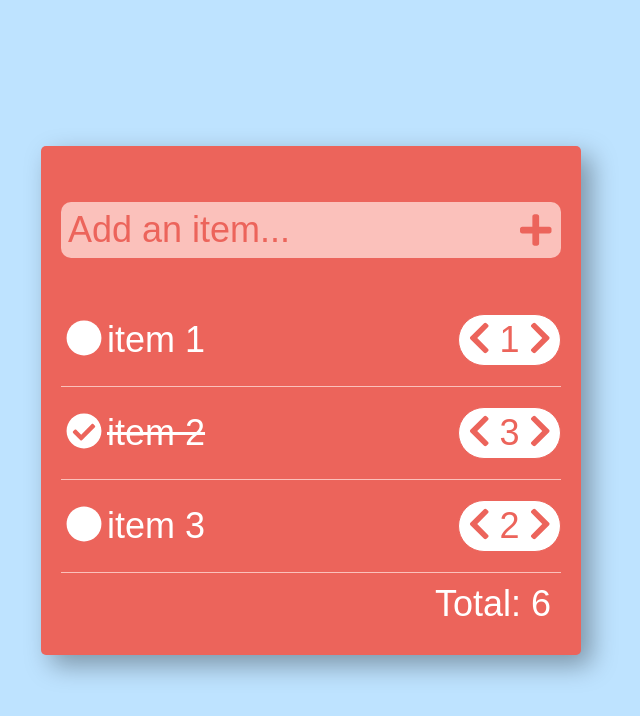
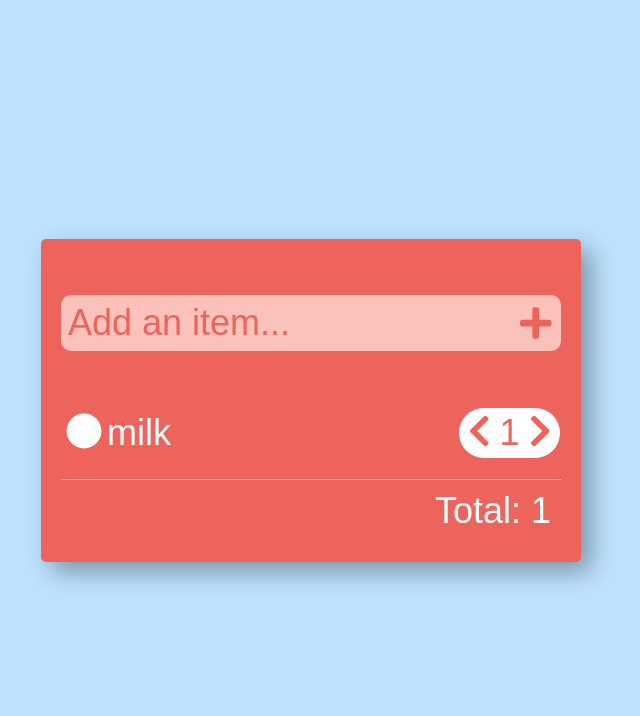
Before and after one commit to loubarb/shopping-list, a React (Create React App) app: page / in a window 1280 px wide. Shown: the top 716 px of the page, without its empty margins (329-969 px from the left). Built offline with nearby package versions, Linux system fonts and the light colour scheme.

Commit message:
Edit spacing and title

```diff
--- a/public/index.html
+++ b/public/index.html
@@ -24,7 +24,7 @@
       work correctly both with client-side routing and a non-root public URL.
       Learn how to configure a non-root public URL by running `npm run build`.
     -->
-    <title>React App</title>
+    <title>Shopping List</title>
   </head>
   <body>
     <noscript>You need to enable JavaScript to run this app.</noscript>
--- a/src/App.js
+++ b/src/App.js
@@ -6,14 +6,12 @@ import { faChevronRight, faChevronLeft, faCircle, faCheckCircle, faPlus } from '
 const App = () => {
 
 	const [items, setItems] = useState([
-		{ itemName: 'item 1', quantity: 1, isSelected: false},
-		{ itemName: 'item 2', quantity: 3, isSelected: true},
-		{ itemName: 'item 3', quantity: 2, isSelected: false},
+		{ itemName: 'milk', quantity: 1, isSelected: false },
 	]);
 
 	const [inputValue, setInputValue] = useState('');
 
-	const [totalItemCount, setTotalItemCount] = useState(6);
+	const [totalItemCount, setTotalItemCount] = useState('1');
 
 	const handleAddButtonClick = () => {
 	{/* creates new object of what user puts in and gets pushed to array */}
@@ -34,26 +32,20 @@ const App = () => {
 
 	const toggleComplete = (index) => {
 		const newItems = [...items];
-
 		newItems[index].isSelected = !newItems[index].isSelected;
-
 		setItems(newItems);
 	}
 
 	const handleQuantityIncrease = (index) => {
 		const newItems = [...items];
-
 		newItems[index].quantity++;
-
 		setItems(newItems);
 		calculateTotal();
 	}
 
 	const handleQuantityDecrease = (index) => {
 		const newItems = [...items];
-
 		newItems[index].quantity--;
-
 		setItems(newItems);
 		calculateTotal();
 	}
```
